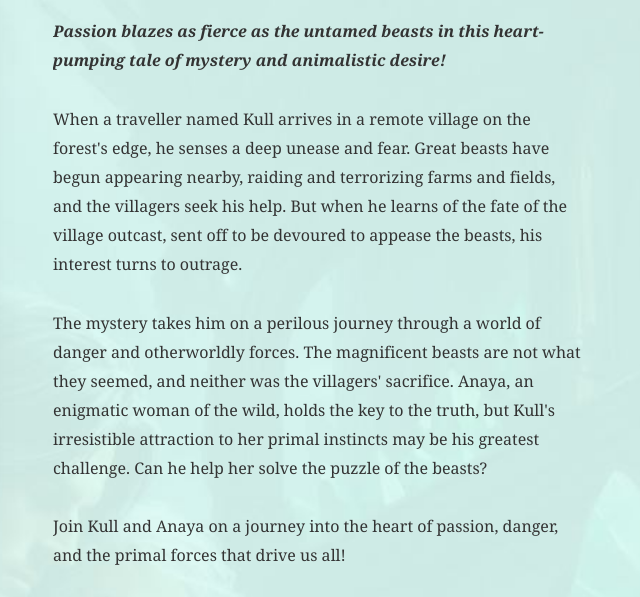
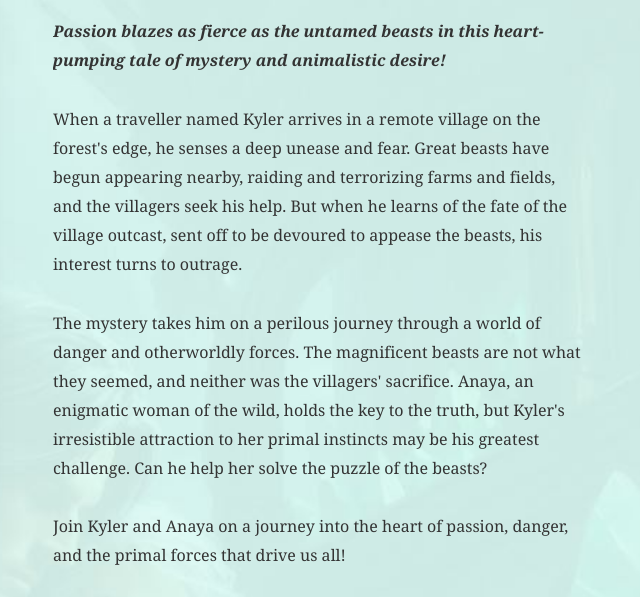
Before and after one commit to sdabooks/sdabooks.github.io, a plain HTML site: page index.html in a window 1280 px wide. Shown: the part 1919-2516 px from the top of the page, 612-1252 px from the left. Drawn offline with Linux system fonts and the light colour scheme; a web font is replaced by a local one.

Commit message:
Add files via upload

```diff
--- a/index.html
+++ b/index.html
@@ -248,11 +248,11 @@
 
   <p><b><i>Passion blazes as fierce as the untamed beasts in this heart-pumping tale of mystery and animalistic desire!</i></b></p>
 
-       <p>When a traveller named Kull arrives in a remote village on the forest's edge, he senses a deep unease and fear. Great beasts have begun appearing nearby, raiding and terrorizing farms and fields, and the villagers seek his help. But when he learns of the fate of the village outcast, sent off to be devoured to appease the beasts, his interest turns to outrage.</p>
+       <p>When a traveller named Kyler arrives in a remote village on the forest's edge, he senses a deep unease and fear. Great beasts have begun appearing nearby, raiding and terrorizing farms and fields, and the villagers seek his help. But when he learns of the fate of the village outcast, sent off to be devoured to appease the beasts, his interest turns to outrage.</p>
 
-<p>The mystery takes him on a perilous journey through a world of danger and otherworldly forces. The magnificent beasts are not what they seemed, and neither was the villagers' sacrifice. Anaya, an enigmatic woman of the wild, holds the key to the truth, but Kull's irresistible attraction to her primal instincts may be his greatest challenge. Can he help her solve the puzzle of the beasts?</p>
+<p>The mystery takes him on a perilous journey through a world of danger and otherworldly forces. The magnificent beasts are not what they seemed, and neither was the villagers' sacrifice. Anaya, an enigmatic woman of the wild, holds the key to the truth, but Kyler's irresistible attraction to her primal instincts may be his greatest challenge. Can he help her solve the puzzle of the beasts?</p>
 
-<p>Join Kull and Anaya on a journey into the heart of passion, danger, and the primal forces that drive us all!</p>
+<p>Join Kyler and Anaya on a journey into the heart of passion, danger, and the primal forces that drive us all!</p>
 
 				<p style="font-size: 90%; line-height: 1.2em;"><i>Contains some strong language, steamy scenes, and a guaranteed HEA. For mature audiences.</i></p>
 
```
